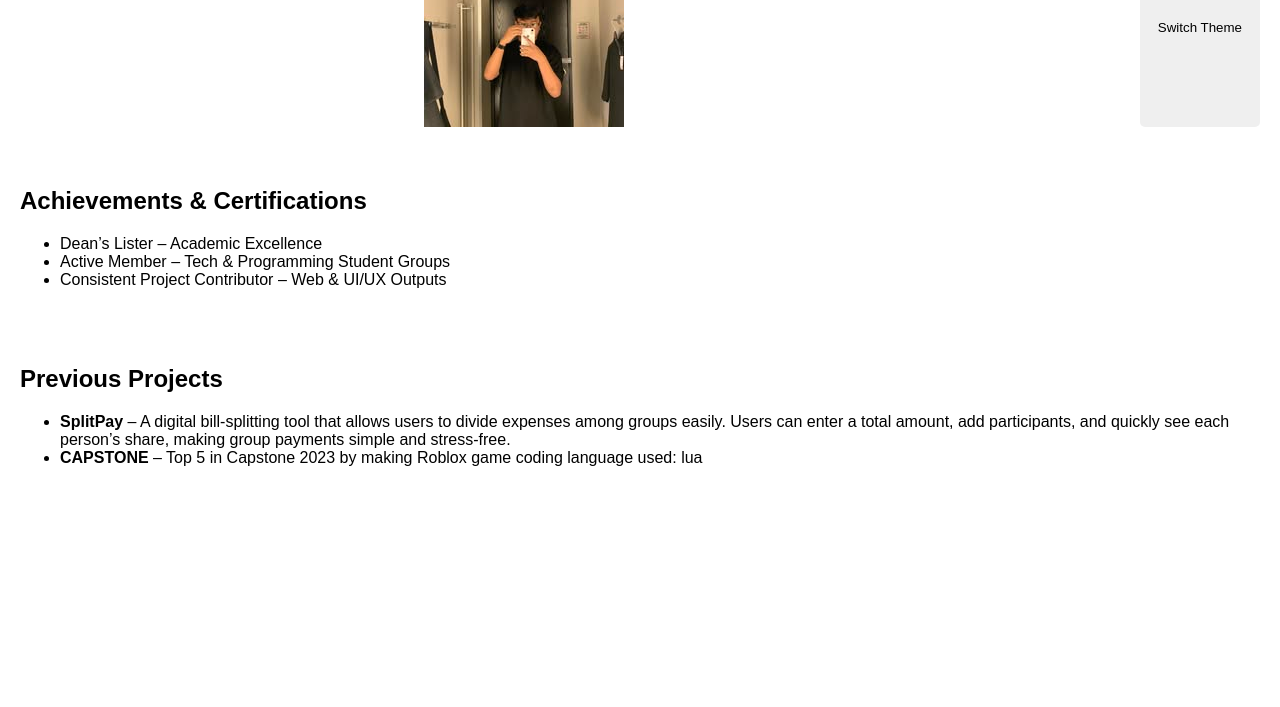
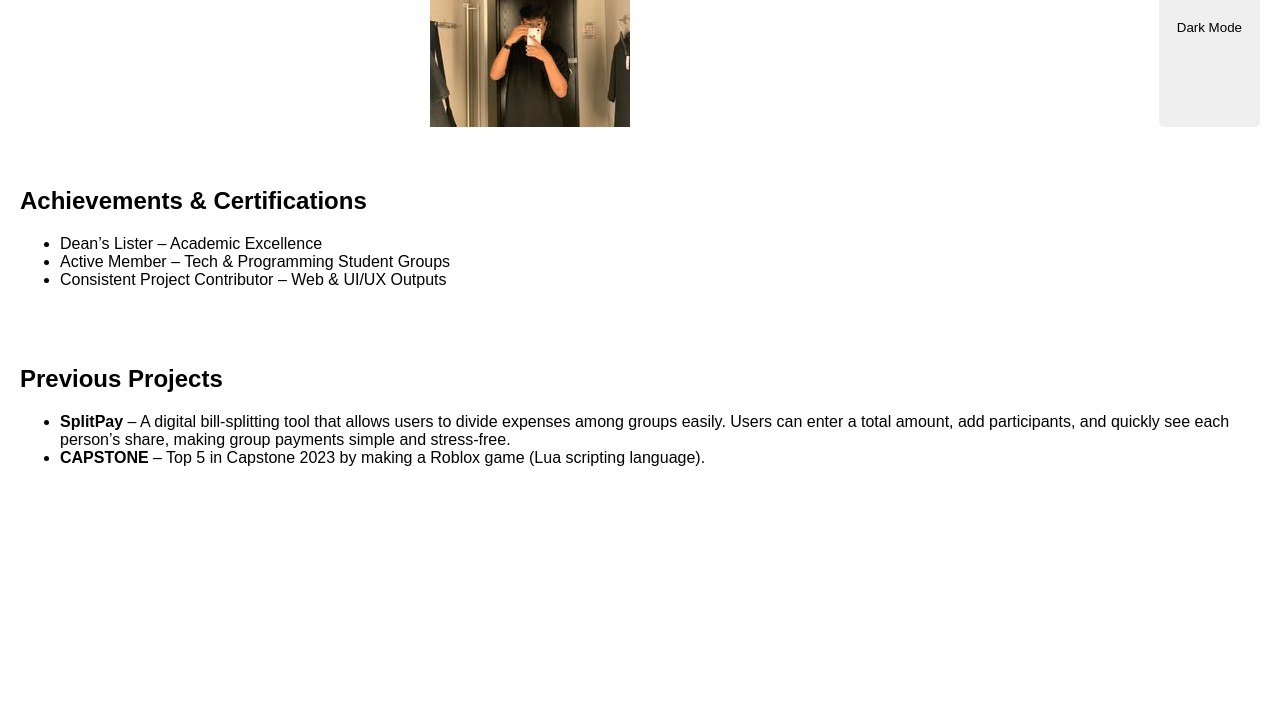
Before and after one commit to YancyCuyos/portfolio_yancy, a plain HTML site: page index.html in a window 1280 px wide. Shown: the part 93-800 px from the top of the page. Drawn offline with Linux system fonts and the light colour scheme.

Commit message:
Update index.html

```diff
--- a/index.html
+++ b/index.html
@@ -11,7 +11,7 @@
          <h1 id="name">Earl Yancy Cuyos</h1>
          <img src="profile.jpg" alt="Profile Picture" id="profile-img">
          <p id="course-year">BS Information System – 2nd Year</p>
-         <button id="theme-toggle">Switch Theme</button>
+         <button id="theme-toggle">Dark Mode</button>
       </header>
 
       <section id="achievements">
@@ -28,9 +28,7 @@
          <ul>
             <li><strong>SplitPay</strong> – A digital bill-splitting tool that allows users to divide expenses among groups easily. Users can enter a total amount, add participants, and quickly see each person’s share, making group payments simple and stress-free.</li>
 
-            <li><strong>CAPSTONE</strong> – Top 5 in Capstone 2023 by making Roblox game coding language used: lua</li>
-
-
+            <li><strong>CAPSTONE</strong> – Top 5 in Capstone 2023 by making a Roblox game (Lua scripting language).</li>
          </ul>
       </section>
 
```
